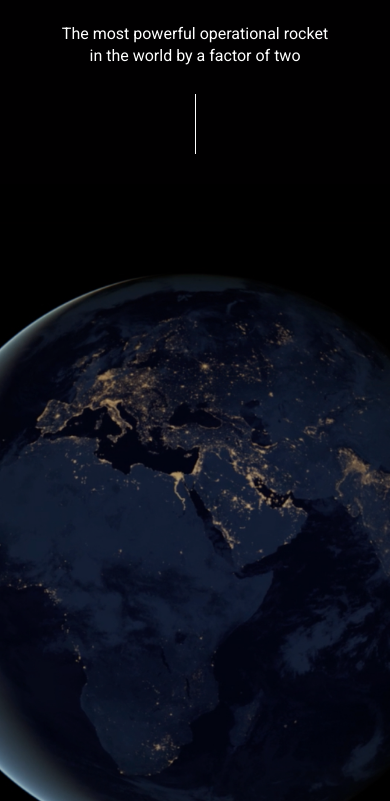
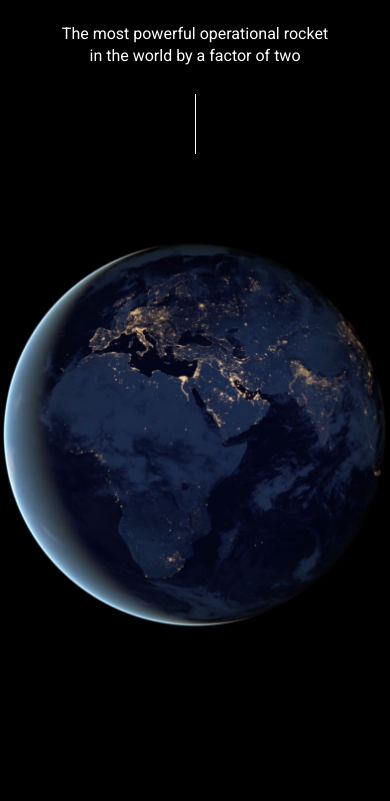
Before and after one commit to S3N1CH/SpaceX, a plain HTML site: page index.html in a window 390 px wide. Shown: the part 276-1077 px from the top of the page. Drawn offline with Linux system fonts and the light colour scheme.

Commit message:
Earth adapted for screens <576px

```diff
--- a/css/style.css
+++ b/css/style.css
@@ -62,8 +62,9 @@ body {
 .video {
   max-width: 1230px;
   width: 90%;
+  height: 750px;
   margin: auto;
-  height: 750px;
+  max-height: 750px;
 }
 .features {
   max-width: 1230px;
@@ -236,6 +237,10 @@ body {
     margin: auto;
     margin-bottom: 30px;
   }
+  .video {
+    margin: auto;
+    height: 500px;
+  }
   .table {
     margin-bottom: 0;
   }
--- a/js/main.js
+++ b/js/main.js
@@ -4,7 +4,7 @@ var instance = new vidbg(
     mp4: "video/world.mp4", // URL or relative path to MP4 video
     webm: "video/world.webm", // URL or relative path to webm video
     poster: "video/poster.jpg", // URL or relative path to fallback image
-    overlay: true, // Boolean to display the overlay or not
+    overlay: false, // Boolean to display the overlay or not
     overlayColor: "#000", // The overlay color as a HEX
     overlayAlpha: 0.3, // The overlay alpha. Think of this as the last integer in RGBA()
   },
```
